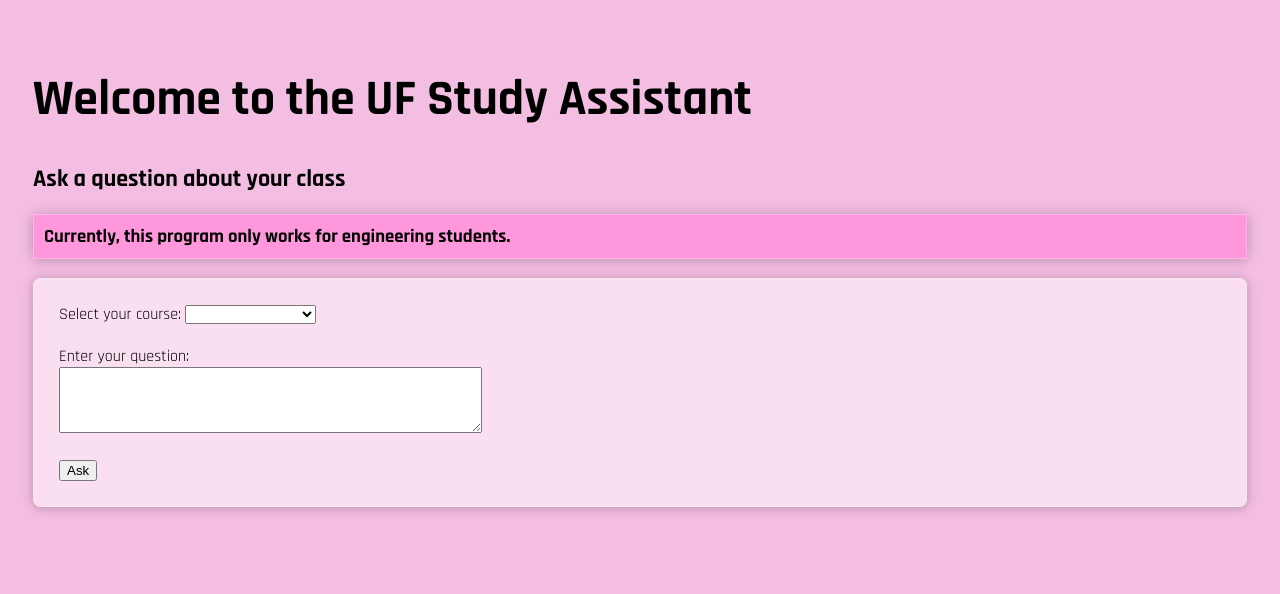
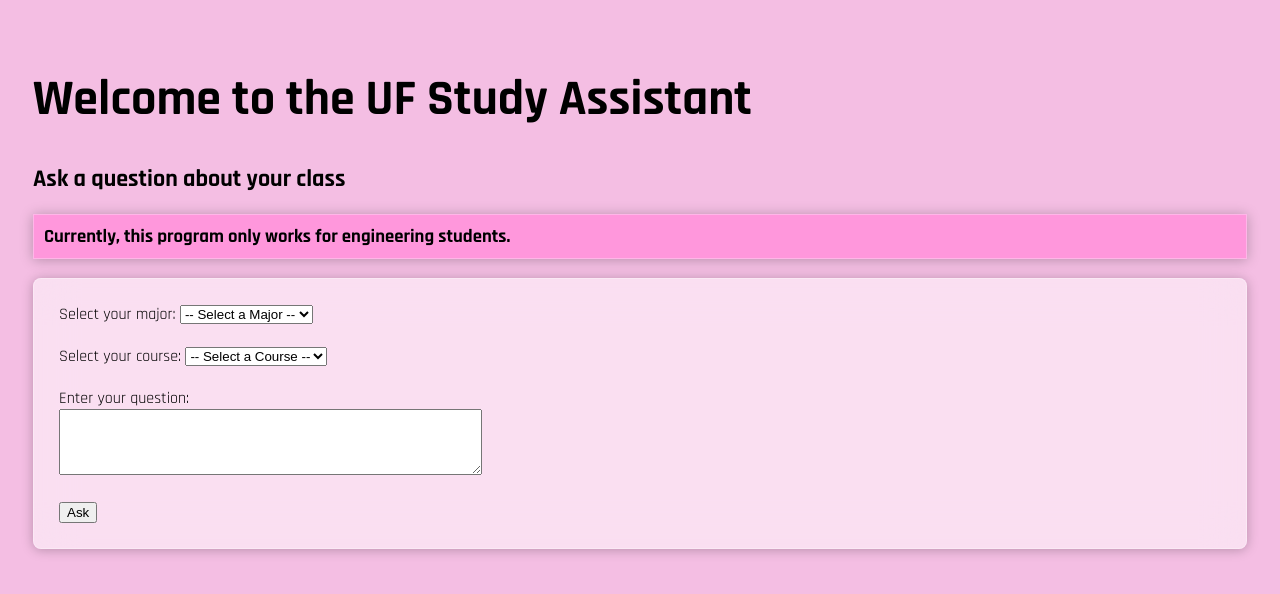
Before and after one commit to taran-r/uf-study-buddy, a Python web app: template app/templates/index.html in a window 1280 px wide. Shown: the top 594 px of the page. Run offline with Jinja, Linux system fonts and the light colour scheme; the template is opened without the code that fills it, so the values that code supplies are empty.

Commit message:
Adding Option to Adjust Major
This commit is adding the dropdown in the interface that allows the user to select their major, and only their critical tracking courses will pop up.

```diff
--- /dev/null
+++ b/api_keys_example.json
@@ -0,0 +1,4 @@
+{
+    "OPENAI_API_KEY": "your_api_key_here",
+    "base_url": "https://your_base_url_here"
+}
--- /dev/null
+++ b/app/static/script.js
@@ -0,0 +1,19 @@
+const majorToCourses = JSON.parse(document.getElementById('majorToCoursesData').textContent);
+
+function populateCourses() {
+    const majorSelect = document.getElementById("major");
+    const courseSelect = document.getElementById("course");
+
+    // Clear previous options
+    courseSelect.innerHTML = '<option value="">-- Select a Course --</option>';
+
+    const selectedMajor = majorSelect.value;
+    if (selectedMajor in majorToCourses) {
+        majorToCourses[selectedMajor].forEach(course => {
+            const option = document.createElement("option");
+            option.value = course;
+            option.textContent = course;
+            courseSelect.appendChild(option);
+        });
+    }
+}
--- a/app/templates/index.html
+++ b/app/templates/index.html
@@ -2,21 +2,26 @@
 <html>
 <head>
     <title>UF Study Buddy</title>
-    <link rel="stylesheet" type="text/css" href="../static/style.css">
+    <link rel="stylesheet" href="{{ url_for('static', filename='style.css') }}">
     <link href="https://fonts.googleapis.com/css2?family=Rajdhani:wght@300;400;500;600;700&display=swap" rel="stylesheet">
-
 </head>
 <body>
     <h1 class="title">Welcome to the UF Study Assistant</h1>
     <h2>Ask a question about your class</h2>
     <h3 class="what">Currently, this program only works for engineering students.</h3>
-    <form class = "frosted-glass" method="POST">
+
+    <form class="frosted-glass" method="POST">
+        <label for="major">Select your major:</label>
+        <select name="major" id="major" onchange="populateCourses()">
+            <option value="">-- Select a Major --</option>
+            {% for major in majors %}
+                <option value="{{ major }}">{{ major }}</option>
+            {% endfor %}
+        </select><br><br>
+
         <label for="course">Select your course:</label>
         <select name="course" id="course">
-            <option> </option>
-            <option value="MAC2311">MAC2311 - Calc 1</option>
-            <option value="MAC2312">MAC2312 - Calc 2</option>
-            <option value="MAC2313">MAC2313 - Calc 3</option>
+            <option value="">-- Select a Course --</option>
         </select><br><br>
 
         <label for="question">Enter your question:</label><br>
@@ -26,8 +31,15 @@
     </form>
 
     {% if response %}
-        <h2>Response from the language model:</h3>
+        <h2>Response from the language model:</h2>
         <p class="frosted-glass">{{ response }}</p>
     {% endif %}
+
+    <!-- Inject the majors-to-courses data as JSON -->
+    <script id="majorToCoursesData" type="application/json">
+        {{ majors | tojson }}
+    </script>
+    <!-- Load your JS after the data is embedded -->
+    <script src="{{ url_for('static', filename='script.js') }}"></script>
 </body>
 </html>
```
Also changed, not shown: app/routes.py (+4 -6 lines), app/utils/majors.py (added, +50 -0 lines), app/utils/openai_config_example.py (added, +21 -0 lines), 1 other file.
